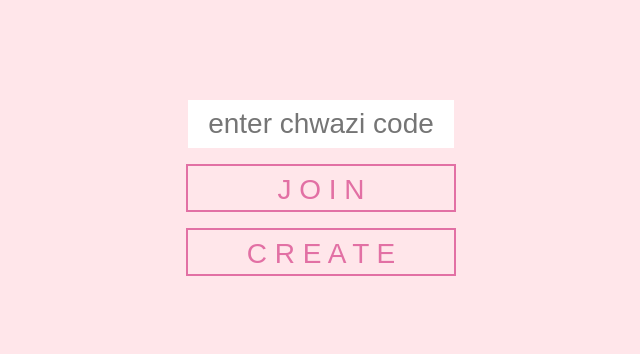
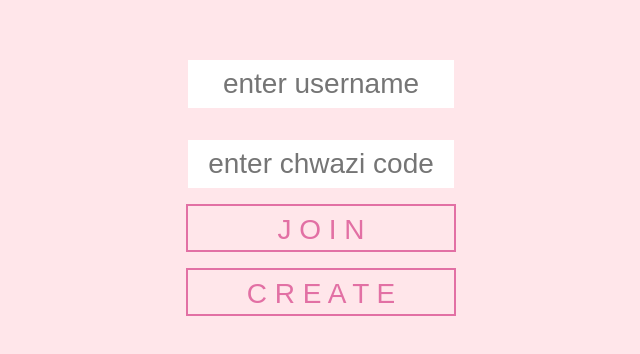
Before and after one commit to helenlu2001/secure-chwazi, a React app: page /join in a window 1280 px wide. Shown: the part 212-566 px from the top of the page, without its empty margins (319-959 px from the left). Built offline with nearby package versions, Linux system fonts and the light colour scheme; the HTML template or start-up script is replaced by a standard one; a web font is replaced by a local one.

Commit message:
Add names!`

```diff
--- a/client/src/components/App.tsx
+++ b/client/src/components/App.tsx
@@ -27,11 +27,11 @@ const App = () => {
 
 
   useEffect(() => {
-    let id = ''
-    for(let i = 0; i < 6; i++) {
-      id += Math.floor(Math.random() * 10).toString();
-    }
-    setUserId(id);
+    // let id = ''
+    // for(let i = 0; i < 6; i++) {
+    //   id += Math.floor(Math.random() * 10).toString();
+    // }
+    // setUserId(id);
 
 
     socket.on("connect", () => {
@@ -44,7 +44,7 @@ const App = () => {
     <Router>
       <Routes>
         <Route path="/" element={<Homepage />} />
-        <Route path="/join" element={<Join setChwazi={setChwazi} uid={userId} setLobby={setLobby}/>} />
+        <Route path="/join" element={<Join setChwazi={setChwazi} uid={userId} setUID={setUserId} setLobby={setLobby}/>} />
         <Route path="/lobby" element={<Lobby code={chwazi} lobby={lobby} setLobby={setLobby}/>} />
         <Route path="/input" element={<InputChwazi uid={userId} cid={chwazi} setBill={setBill}/>} />
         <Route path="/verify" element={<VerifyBill cid={chwazi} bills={bill} uid={userId!} setChosen={setChosen}/> } />
--- a/client/src/components/pages/Join.tsx
+++ b/client/src/components/pages/Join.tsx
@@ -6,12 +6,17 @@ import { RouteComponentProps } from "@reach/router";
 import { socket } from "../../client-socket";
 
 
-type JoinProps = RouteComponentProps & {setChwazi: any, setLobby: any, uid: any}
+type JoinProps = RouteComponentProps & {setChwazi: any, setLobby: any, uid: any, setUID: any}
 const Join = (props: JoinProps) => {
+    const [name, setName] = useState('')
     const [code, setCode] = useState('');
     const [error, setError] = useState('');
     const navigate = useNavigate();
 
+    const handleNameChange = (name) => {
+        setName(name)
+        props.setUID(name)
+    }
     const handleChange = (code) => {
         if (code.length > 6) {
           code = code.substring(0, 6);
@@ -47,6 +52,12 @@ const Join = (props: JoinProps) => {
         <div className="Join-body">
             <input
                 className="Join-input"
+                placeholder="enter username"
+                value={name}
+                onChange={(event) => {handleNameChange(event.target.value)}}
+            />
+            <input
+                className="Join-input"
                 placeholder="enter chwazi code"
                 value={code}
                 onChange={(event) => {handleChange(event.target.value)}}
```
